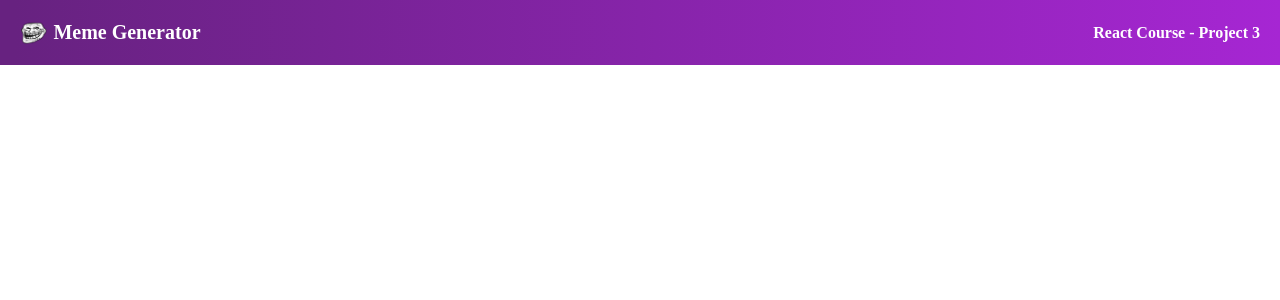
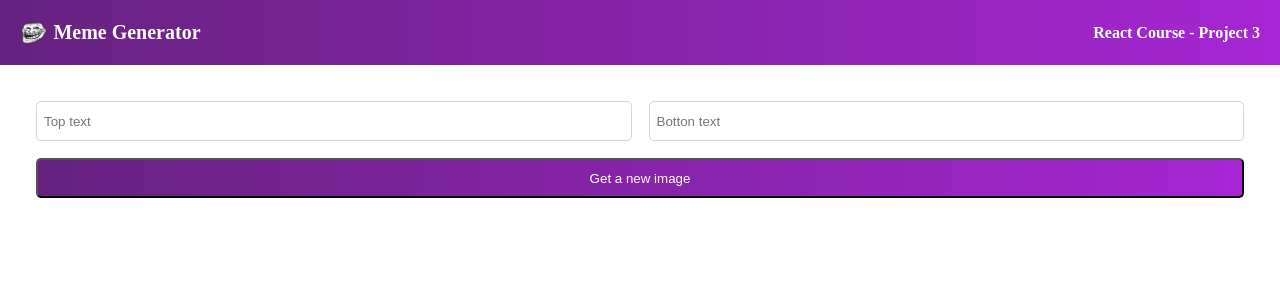
Before and after one commit to HarikaPenukonda/meme-generator, a React (Create React App) app: page / in a window 1280 px wide. Shown: the top 300 px of the page. Built offline with nearby package versions, Linux system fonts and the light colour scheme.

Commit message:
adding meme component and styling form element

```diff
--- a/src/App.js
+++ b/src/App.js
@@ -1,10 +1,19 @@
 import React from "react";
 import Header from "./Components/Header";
+import Meme from "./Components/Meme";
+
+/*
+    Challenge:
+    - create a Meme component
+    - Inside the Meme Component, render a styled form
+    - with our 2 inputs and the button
+*/
 
 export default function App(){
     return(
         <div>
             <Header/>
+            <Meme/>
         </div>
     )
 }
--- a/src/style.css
+++ b/src/style.css
@@ -4,6 +4,10 @@
 body{
     font-family: "Karla" sans-serif;
     margin: 0;
+}
+
+main{
+    padding: 36px;
 }
 
 .header{
@@ -27,3 +31,22 @@ body{
     font-size: .75rem;
     font-weight: 500;
 }
+.form{
+    display: grid;
+    grid-template: 40px 40px / 1fr 1fr;
+    gap: 17px;
+}
+.form--input{
+    font-family: "Karla" sans-serif;
+    border-radius: 5px;
+    border: 1px solid #D5D4D8;
+    text-indent: 5px;
+}
+.form--button{
+    grid-column: 1 / -1;
+    border-radius: 5px;
+    font-family: "Karla" sans-serif;
+    background: linear-gradient(90deg, #672280 1.18%, #A626D3 100%);
+    color: white;
+    cursor: pointer;
+}
```
